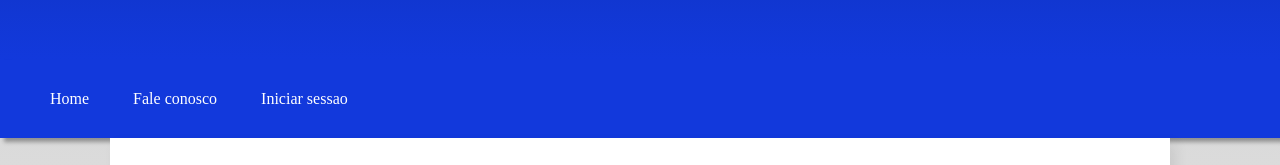
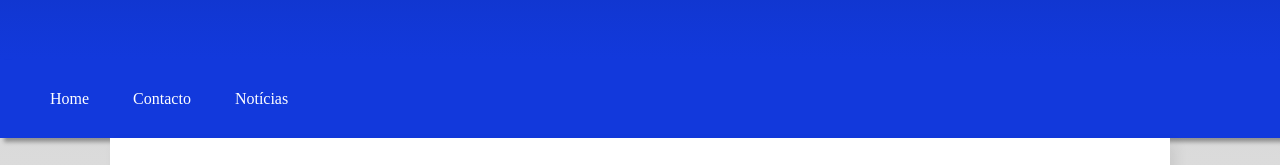
Before and after one commit to Denilsonalbertomarques/projeto-hotel, a plain HTML site: page index.html in a window 1280 px wide. Shown: the part 130-295 px from the top of the page. Drawn offline with nearby package versions, Linux system fonts and the light colour scheme.

Commit message:
Alteração

```diff
--- a/index.html
+++ b/index.html
@@ -13,8 +13,8 @@
     </header>
     <nav>
         <a href="#">Home</a>
-        <a href="#">Fale conosco</a>
-        <a href="#">Iniciar sessao</a>
+        <a href="#">Contacto</a>
+        <a href="#">Notícias</a>
     </nav>
     <main>
         <h1>SEJA BEMVINDO</h1>
```
